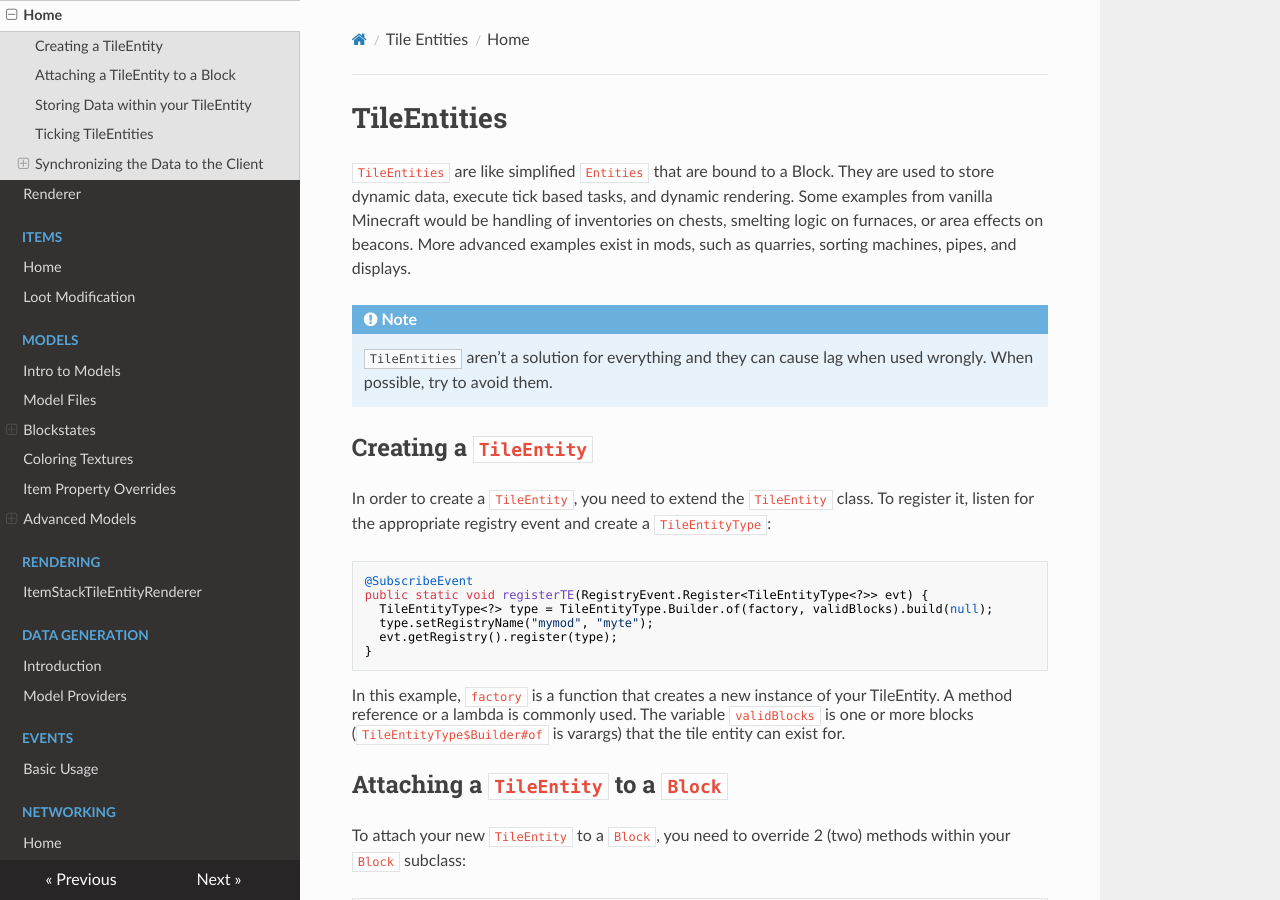
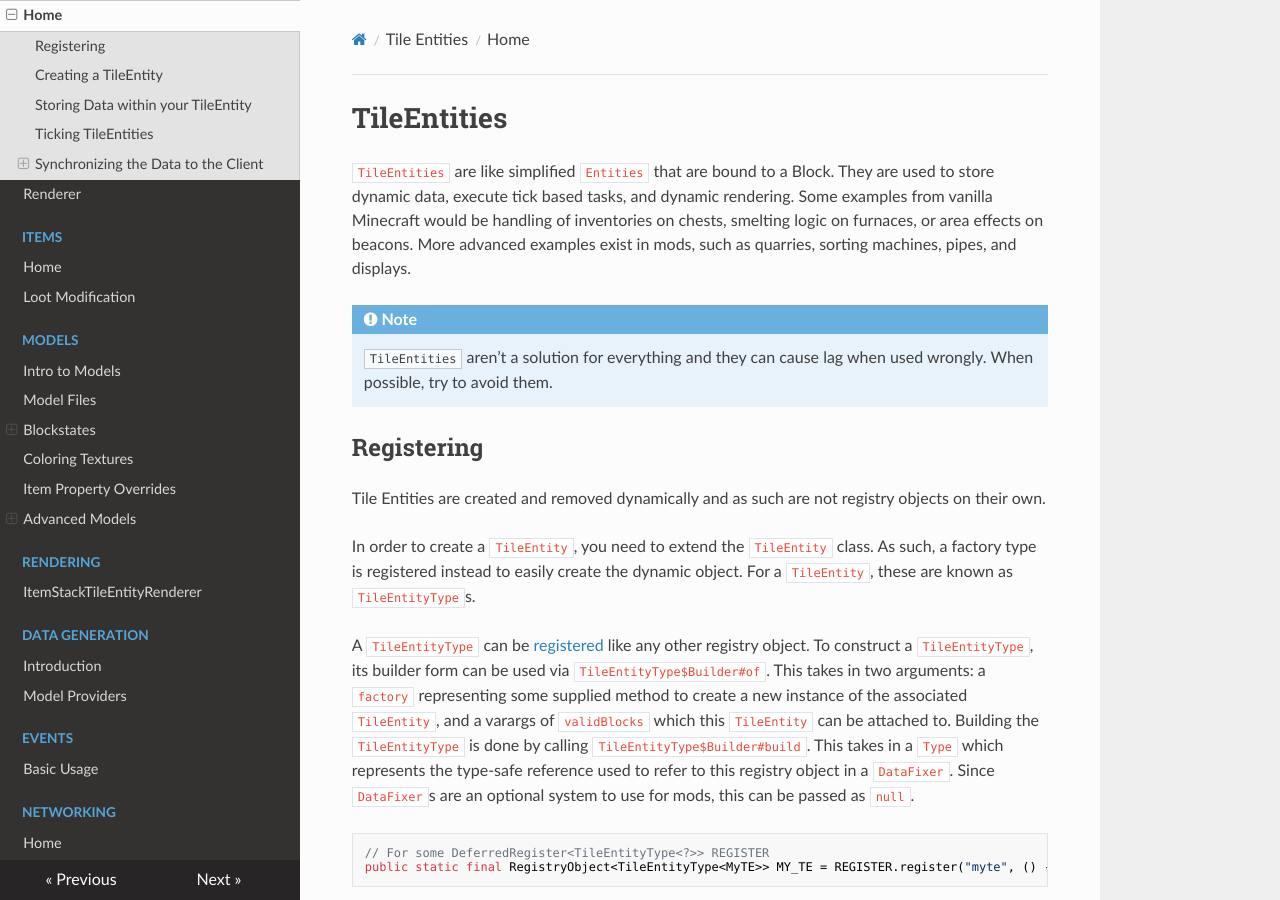
Before and after one commit to MinecraftForge/Documentation, an MkDocs documentation site: the page built from docs/tileentities/tileentity.md, in a window 1280 px wide and 900 px high. Built offline with MkDocs 1.6.1, drawn with Linux system fonts in a browser that asks for light colours; nearby versions of some CDN libraries; some of the changed text lies outside the part shown.

Commit message:
Improve TileEntityType explanation

````diff
--- a/docs/tileentities/tileentity.md
+++ b/docs/tileentities/tileentity.md
@@ -9,23 +9,22 @@ More advanced examples exist in mods, such as quarries, sorting machines, pipes,
     `TileEntities` aren't a solution for everything and they can cause lag when used wrongly.
     When possible, try to avoid them.
 
+## Registering
+
+Tile Entities are created and removed dynamically and as such are not registry objects on their own.
+
+In order to create a `TileEntity`, you need to extend the `TileEntity` class. As such, a factory type is registered instead to easily create the dynamic object. For a `TileEntity`, these are known as `TileEntityType`s.
+
+A `TileEntityType` can be [registered][registration] like any other registry object. To construct a `TileEntityType`, its builder form can be used via `TileEntityType$Builder#of`. This takes in two arguments: a `factory` representing some supplied method to create a new instance of the associated `TileEntity`, and a varargs of `validBlocks` which this `TileEntity` can be attached to. Building the `TileEntityType` is done by calling `TileEntityType$Builder#build`. This takes in a `Type` which represents the type-safe reference used to refer to this registry object in a `DataFixer`. Since `DataFixer`s are an optional system to use for mods, this can be passed as `null`.
+
+```java
+// For some DeferredRegister<TileEntityType<?>> REGISTER
+public static final RegistryObject<TileEntityType<MyTE>> MY_TE = REGISTER.register("myte", () -> TileEntityType.Builder.of(factory, validBlocks).build(null));
+```
+
 ## Creating a `TileEntity`
 
-In order to create a `TileEntity`, you need to extend the `TileEntity` class.
-To register it, listen for the appropriate registry event and create a `TileEntityType`:
-```java
-@SubscribeEvent
-public static void registerTE(RegistryEvent.Register<TileEntityType<?>> evt) {
-  TileEntityType<?> type = TileEntityType.Builder.of(factory, validBlocks).build(null);
-  type.setRegistryName("mymod", "myte");
-  evt.getRegistry().register(type);
-}
-```
-In this example, `factory` is a function that creates a new instance of your TileEntity. A method reference or a lambda is commonly used. The variable `validBlocks` is one or more blocks (`TileEntityType$Builder#of` is varargs) that the tile entity can exist for.
-
-## Attaching a `TileEntity` to a `Block`
-
-To attach your new `TileEntity` to a `Block`, you need to override 2 (two) methods within your `Block` subclass:
+To create a `TileEntity` and attach it to a `Block`, you need to override 2 (two) methods within your `Block` subclass:
 ```java
 IForgeBlock#hasTileEntity(BlockState state)
 
@@ -127,6 +126,7 @@ Once you've created your custom network message, you can send it to all users th
     It is important that you do safety checks, the `TileEntity` might already be destroyed/replaced when the message arrives at the player!
     You should also check if the chunk is loaded (`World#hasChunkAt(BlockPos)`).
 
+[registration]: ../concepts/registries.md#methods-for-registering
 [storing-data]: #storing-data-within-your-tileentity
 [networking]: ../networking/index.md
 [simple_impl]: ../networking/simpleimpl.md
````
